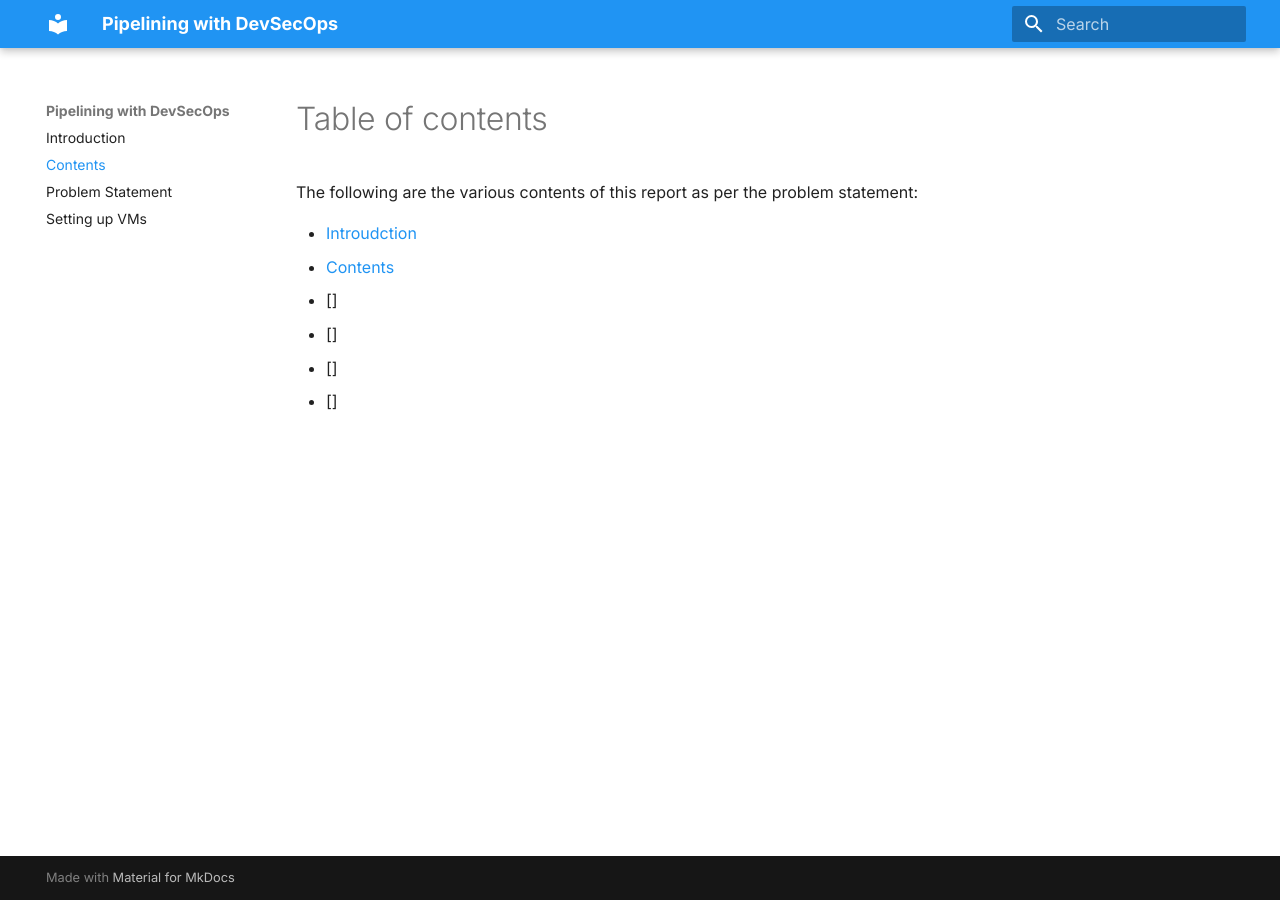
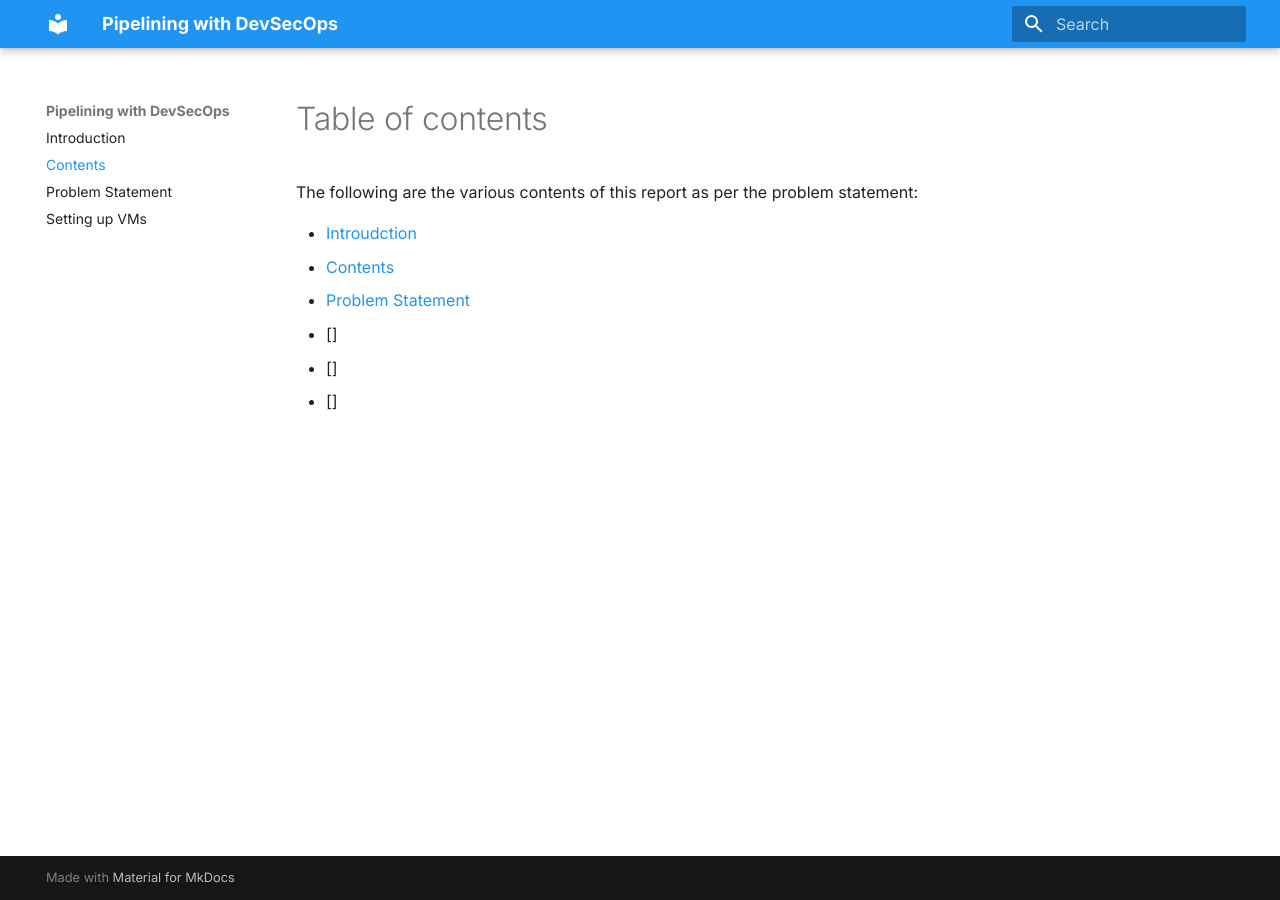
Before and after one commit to nxious/devsecops-pipeline, an MkDocs documentation site: the page built from docs/contents.md, in a window 1280 px wide. Built offline with MkDocs 1.6.1 and Material for MkDocs 9.7.7, drawn with Linux system fonts in a browser that asks for light colours.

Commit message:
Updated contents.md

```diff
--- a/docs/contents.md
+++ b/docs/contents.md
@@ -4,7 +4,7 @@ The following are the various contents of this report as per the problem stateme
 
 - [Introudction](../)
 - [Contents](../contents)
+- [Problem Statement](../problem-statement)
 - []
 - []
 - []
-- []
```
